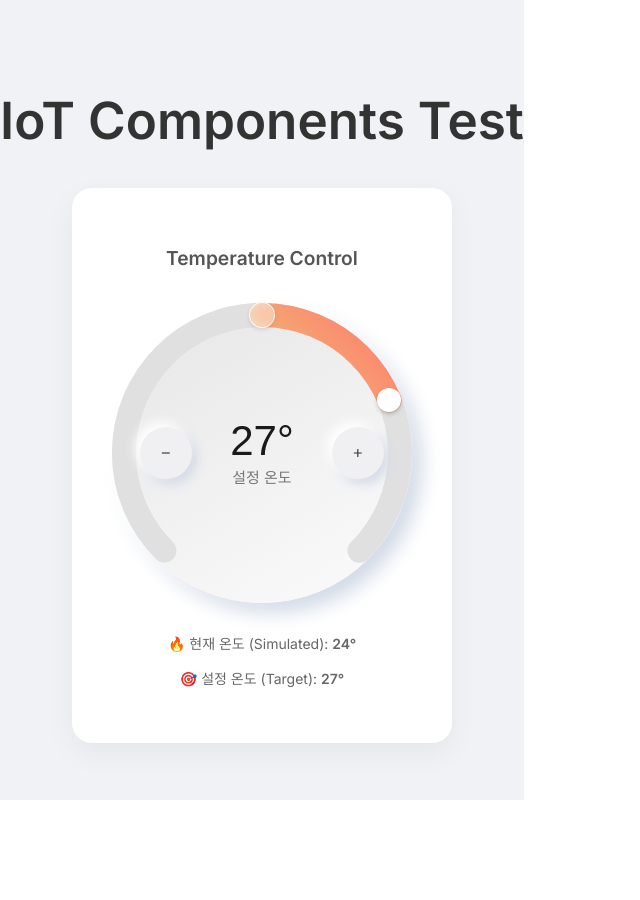
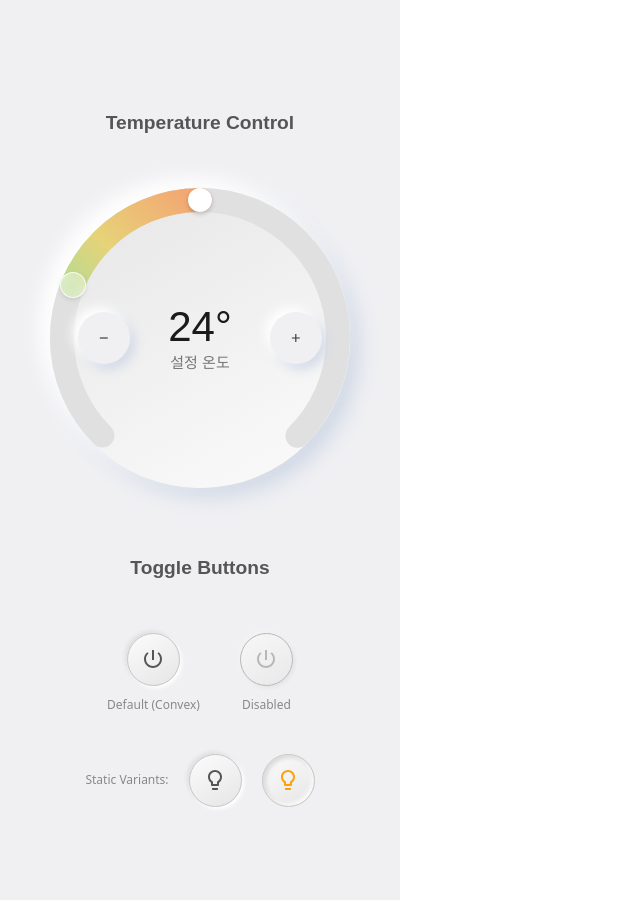
Before and after one commit to johneybi/IotDesignsystem, a React (Vite) app: page / in a window 1280 px wide. Shown: the whole page, without its empty margins (0-640 px from the left). Before the commit the page ends 800 px from the top, so only its background shows below. Built offline with nearby package versions, Linux system fonts and the light colour scheme.

Commit message:
create button

```diff
--- a/src/App.jsx
+++ b/src/App.jsx
@@ -1,36 +1,81 @@
 import { useState } from 'react'
+import { TemperatureControl, Button } from './components/inputs'
 import './App.css'
-import { TemperatureControl } from './components/inputs'
 
 function App() {
-  const [targetTemp, setTargetTemp] = useState(27)
-  const currentTemp = 24 // Simulated sensor data
+  const [targetTemp, setTargetTemp] = useState(24);
+  const [currentTemp, setCurrentTemp] = useState(21);
+
+  // Power State for Toggle Button
+  const [isPowerOn, setIsPowerOn] = useState(false);
+
+  // Icons
+  const PowerIcon = <svg viewBox="0 0 24 24"><path d="M13 3h-2v10h2V3zm4.83 2.17l-1.42 1.42C17.99 7.86 19 9.81 19 12c0 3.87-3.13 7-7 7s-7-3.13-7-7c0-2.19 1.01-4.14 2.58-5.42L6.17 5.17C4.23 6.82 3 9.26 3 12c0 4.97 4.03 9 9 9s9-4.03 9-9c0-2.74-1.23-5.18-3.17-6.83z"/></svg>;
+
+  const BulbIcon = <svg viewBox="0 0 24 24"><path d="M9 21c0 .55.45 1 1 1h4c.55 0 1-.45 1-1v-1H9v1zm3-19C8.14 2 5 5.14 5 9c0 2.38 1.19 4.47 3 5.74V17c0 .55.45 1 1 1h6c.55 0 1-.45 1-1v-2.26c1.81-1.27 3-3.36 3-5.74 0-3.86-3.14-7-7-7zm2.85 11.1l-.85.6V16h-4v-2.3l-.85-.6C7.8 12.16 7 10.63 7 9c0-2.76 2.24-5 5-5s5 2.24 5 5c0 1.63-.8 3.16-2.15 4.1z"/></svg>;
+
+  // Toggle Handler
+  const togglePower = () => setIsPowerOn(prev => !prev);
 
   return (
-    <div className="app-container">
-      <h1>IoT Components Test</h1>
+    <div style={{
+      minHeight: '100vh',
+      background: '#f0f0f3',
+      display: 'flex',
+      flexDirection: 'column',
+      alignItems: 'center',
+      justifyContent: 'center',
+      gap: '50px',
+      padding: '50px'
+    }}>
+      {/* Section 1: Temperature Control */}
+      <section style={{ display: 'flex', flexDirection: 'column', alignItems: 'center', gap: '20px' }}>
+        <h2 style={{ color: '#555', fontFamily: 'sans-serif' }}>Temperature Control</h2>
+        <TemperatureControl
+          targetTemp={targetTemp}
+          currentTemp={currentTemp}
+          onChange={setTargetTemp}
+        />
+      </section>
 
-      <div className="component-showcase">
-        <h2>Temperature Control</h2>
-        <div style={{ position: 'relative' }}>
-          <TemperatureControl
-            targetTemp={targetTemp}
-            currentTemp={currentTemp}
-            onChange={setTargetTemp}
-            min={18}
-            max={30}
-          />
-          <div style={{
-            marginTop: '30px',
-            textAlign: 'center',
-            color: '#666',
-            fontSize: '14px'
-          }}>
-            <p>🔥 현재 온도 (Simulated): <strong>{currentTemp}°</strong></p>
-            <p>🎯 설정 온도 (Target): <strong>{targetTemp}°</strong></p>
+      {/* Section 2: Toggle Buttons */}
+      <section style={{ display: 'flex', flexDirection: 'column', alignItems: 'center', gap: '20px' }}>
+        <h2 style={{ color: '#555', fontFamily: 'sans-serif' }}>Toggle Buttons</h2>
+
+        <div style={{ display: 'flex', gap: '40px', alignItems: 'flex-start' }}>
+
+          {/* Interactive Toggle */}
+          <div style={{ display: 'flex', flexDirection: 'column', alignItems: 'center', gap: '10px' }}>
+            <Button
+              active={isPowerOn}
+              icon={PowerIcon}
+              onClick={togglePower}
+            />
+            <span style={{ color: '#888', fontSize: '12px' }}>
+              {isPowerOn ? 'Active (Concave)' : 'Default (Convex)'}
+            </span>
           </div>
+
+          {/* Disabled State */}
+          <div style={{ display: 'flex', flexDirection: 'column', alignItems: 'center', gap: '10px' }}>
+            <Button
+              disabled={true}
+              icon={PowerIcon}
+              onClick={() => alert("Can't click")}
+            />
+             <span style={{ color: '#888', fontSize: '12px' }}>Disabled</span>
+          </div>
+
         </div>
-      </div>
+
+        {/* Visual variants */}
+        <div style={{ display: 'flex', gap: '20px', marginTop: '20px', alignItems: 'center' }}>
+           <span style={{ color: '#888', fontSize: '12px' }}>Static Variants:</span>
+           <Button active={false} icon={BulbIcon} />
+           <Button active={true} icon={BulbIcon} />
+        </div>
+
+      </section>
     </div>
   )
 }
--- /dev/null
+++ b/src/components/inputs/Button/Button.jsx
@@ -0,0 +1,35 @@
+import React from 'react';
+import styles from './Button.module.css';
+
+const Button = ({
+  active = false,
+  disabled = false,
+  onClick,
+  icon,
+  className = '',
+  ...props
+}) => {
+  // Determine the styling class based on state
+  let variantClass = styles.default; // Default (Off)
+
+  if (disabled) {
+    variantClass = styles.inactive;
+  } else if (active) {
+    variantClass = styles.active; // Active (On)
+  }
+
+  return (
+    <button
+      className={`${styles.button} ${variantClass} ${className}`}
+      onClick={!disabled ? onClick : undefined}
+      disabled={disabled}
+      aria-pressed={active}
+      aria-disabled={disabled}
+      {...props}
+    >
+      {icon && <div className={styles.icon}>{icon}</div>}
+    </button>
+  );
+};
+
+export default Button;
--- /dev/null
+++ b/src/components/inputs/Button/Button.module.css
@@ -0,0 +1,86 @@
+.button {
+  display: flex;
+  align-items: center;
+  justify-content: center;
+  width: 53px; /* Figma: 53px */
+  height: 53px;
+  border-radius: 26.5px;
+  border: 1px solid #c7c7c7; /* Fixed border from Figma */
+  cursor: pointer;
+  outline: none;
+  font-family: inherit;
+  transition: all 0.2s ease;
+  user-select: none;
+  padding: 0;
+  margin: 0;
+  color: #555;
+  font-size: 14px;
+  -webkit-tap-highlight-color: transparent;
+  background-clip: padding-box; /* Ensures background doesn't bleed under border */
+}
+
+/* Eliminate any browser default focus/hover outlines */
+.button:focus,
+.button:hover,
+.button:active {
+  outline: none;
+  border-color: #c7c7c7; /* Ensure border color doesn't change implicitly */
+}
+
+/* --- Variants --- */
+
+/* Default State */
+/* Figma: shadow-[2px_2px_4px_0px_white,-2px_-2px_4px_0px_rgba(0,0,0,0.08)] */
+/* Note: Using exact Figma values implies Bottom-Right Light source (BR=White, TL=Dark) */
+.default {
+  background: linear-gradient(-30deg, rgb(232, 232, 232) 11.254%, rgb(248, 248, 248) 84.422%);
+  box-shadow:
+    2px 2px 4px 0px #ffffff,
+    -2px -2px 4px 0px rgba(0, 0, 0, 0.08);
+}
+
+/* Active State (Toggled On) */
+/* Assuming consistent light source (Bottom-Right), Inset should invert:
+   - Inner Top-Left: Light (facing source)
+   - Inner Bottom-Right: Dark (shadow)
+*/
+.active {
+  background: linear-gradient(-30deg, rgb(232, 232, 232) 11.254%, rgb(248, 248, 248) 84.422%);
+  box-shadow:
+    inset -2px -2px 4px rgba(255, 255, 255, 0.9),
+    inset 2px 2px 5px rgba(0, 0, 0, 0.15);
+  color: #ff9f0a;
+  border-color: #c7c7c7; /* Maintain consistent border */
+}
+
+/* Inactive State */
+/* Figma: shadow-[-2px_-2px_4px_0px_rgba(255,255,255,0.3),2px_2px_4px_0px_rgba(0,0,0,0.08)] */
+/* This matches standard Top-Left light? (TL=Light, BR=Dark) - Following logic from snippet */
+.inactive {
+  background: #f0f0f3; /* Or use the gradient if required, snippet implies gradient actually? */
+  /* Snippet for Inactive had backgroundImage linear-gradient too... checking history... yes it did. */
+  background: linear-gradient(-30deg, rgb(232, 232, 232) 11.254%, rgb(248, 248, 248) 84.422%);
+  /* But disabled usually looks flatter or washed out. I'll stick to snippet shadow. */
+  border-color: #9f9f9f; /* Figma snippet had #9f9f9f for Inactive border */
+  color: #a0a0a0;
+  cursor: not-allowed;
+  opacity: 0.7;
+
+  box-shadow:
+    -2px -2px 4px 0px rgba(255, 255, 255, 0.3),
+    2px 2px 4px 0px rgba(0, 0, 0, 0.08);
+}
+
+.icon {
+  width: 24px;
+  height: 24px;
+  display: flex;
+  align-items: center;
+  justify-content: center;
+}
+
+.icon svg {
+  width: 100%;
+  height: 100%;
+  fill: currentColor;
+}
--- a/src/components/inputs/index.js
+++ b/src/components/inputs/index.js
@@ -1 +1,2 @@
 export { default as TemperatureControl } from "./TemperatureControl/TemperatureControl";
+export { default as Button } from "./Button/Button";
```
